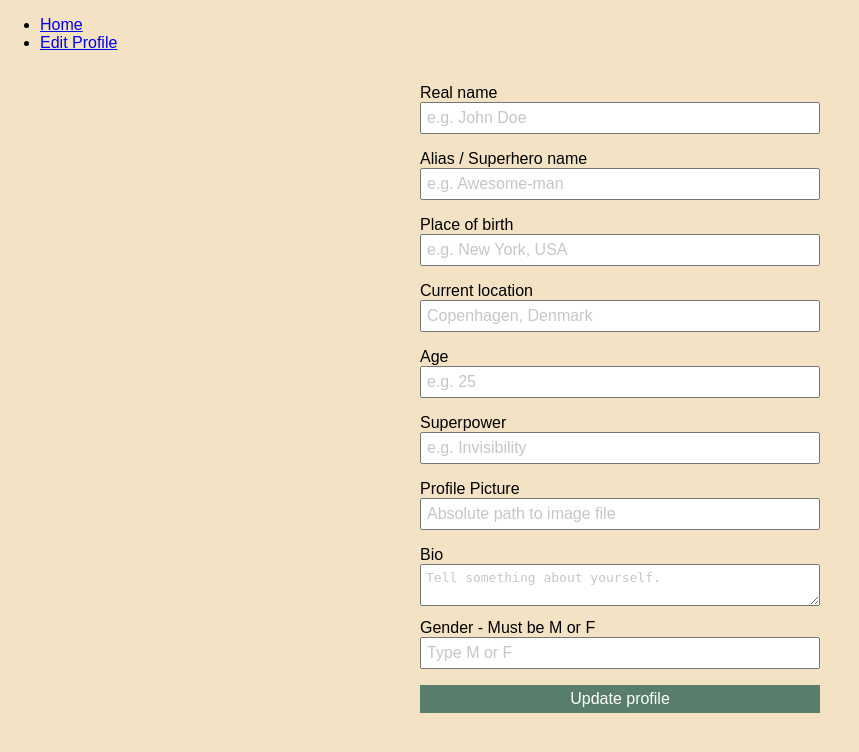
After one commit to LukasBrondel/SuperheroDating, a PHP site: page /edit-profile.php in a window 1280 px wide. The commit adds this page. Shown: the top 752 px of the page, without its empty margins (0-859 px from the left). Run offline with PHP 8.4, Linux system fonts and the light colour scheme; data that the repository does not hold is empty.

Commit message:
Comment function and update profile

```diff
--- a/classes/database.php
+++ b/classes/database.php
@@ -31,6 +31,11 @@ class Database {
 		return $query->fetchAll();
 	}
 
+    // To be used for all UPDATE (no prepared statements)
+	public function queryWithoutFetchAll($sql) {
+		$query = $this->connection->query($sql);
+	}
+
 	// To be used for all prepared statements
 	// 	$sql [string] - The sql to be prepared with palceholders
 	// 	$values [array] - The values to binded to the placeholders
--- /dev/null
+++ b/edit-profile.php
@@ -0,0 +1,60 @@
+<!DOCTYPE html>
+<html>
+<head>
+	<title>Superhero Dating</title>
+	<link rel="stylesheet" type="text/css" href="style.css">
+</head>
+<body>
+    <?php
+        // Get all superheroes from the database
+        include('classes/database.php');
+        $database = new Database;
+        $database->connect();
+
+        $superheroes = $database->query("SELECT * FROM superheroes WHERE email='bruce_wayne@hotmail.com'");
+
+        // Loop through all superheroes
+        foreach ($superheroes as $superhero) { ?>
+        <h1>Edit profile for <?php echo $superhero['alias'];?></h1>
+        <?php
+        }
+    ?>
+<ul>
+    <li><a href="index.php">Home</a></li>
+    <li><a href="edit-profile.php">Edit Profile</a></li>
+</ul>
+
+  <form action="process.php" method="post">
+
+  	<label for="realName">Real name</label>
+  	<input type="text" name="realName" value="<?php echo $superhero['realName'];?>" placeholder="e.g. John Doe">
+
+  	<label for="alias">Alias / Superhero name</label>
+  	<input type="text" name="alias" value="<?php echo $superhero['alias'];?>" placeholder="e.g. Awesome-man">
+
+  	<label for="placeOfBirth">Place of birth</label>
+  	<input type="text" name="placeOfBirth" value="<?php echo $superhero['placeOfBirth'];?>" placeholder="e.g. New York, USA">
+
+  	<label for="currentLocation">Current location</label>
+  	<input type="text" name="currentLocation" value="<?php echo $superhero['currentLocation'];?>" placeholder="Copenhagen, Denmark">
+
+    <label for="age">Age</label>
+  	<input type="text" name="age" value="<?php echo $superhero['age'];?>" placeholder="e.g. 25">
+
+    <label for="superpower">Superpower</label>
+  	<input type="text" name="superpower" value="<?php echo $superhero['superpower'];?>" placeholder="e.g. Invisibility">
+
+    <label for="profilePicture">Profile Picture</label>
+  	<input type="text" name="profilePicture" value="<?php echo $superhero['profilePicture'];?>" placeholder="Absolute path to image file">
+
+    <label for="bio">Bio</label>
+  	<textarea name="bio" placeholder="Tell something about yourself."><?php echo $superhero['bio'];?></textarea>
+
+    <label for="gender">Gender - Must be M or F</label>
+  	<input type="text" name="gender" value="<?php echo $superhero['gender'];?>" placeholder="Type M or F">
+
+  	<input type="submit" name="submit" value="Update profile">
+  </form>
+
+</body>
+</html>
--- a/style.css
+++ b/style.css
@@ -1,6 +1,5 @@
 body {
     background-color: #f4e2c5;
-    color: #c4c4c7;
     padding: 0;
     margin: 0;
     font-family: Arial, Helvetica, sans-serif;
@@ -48,7 +47,7 @@ hr {
 
 input, textarea, select {
     display: block;
-    width: 450px;
+    width: 400px;
     padding: 5px;
     font-size: 1em;
     margin-bottom: 1em;
```
Also changed, not shown: index.php (+44 -10 lines), like-this-profile.php (added, +18 -0 lines), process.php (added, +39 -0 lines), send-comment.php (added, +17 -0 lines).
